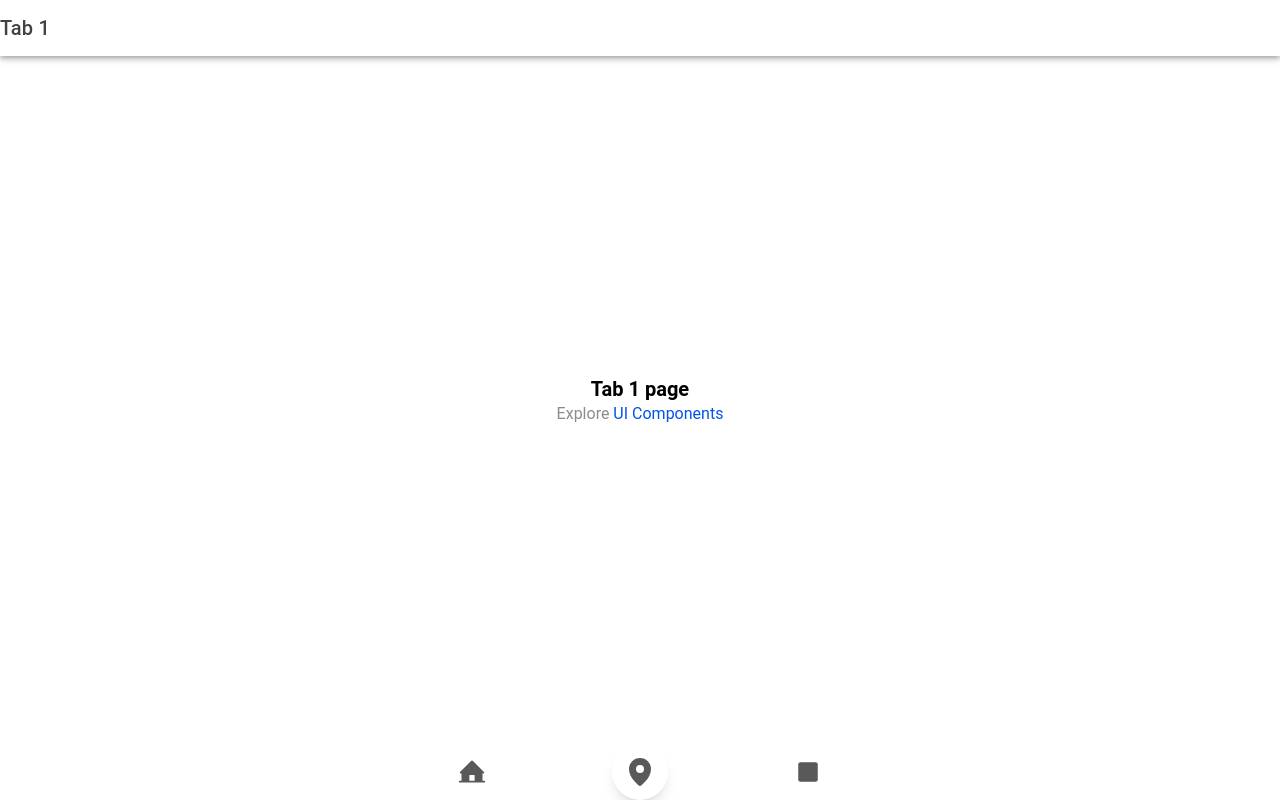
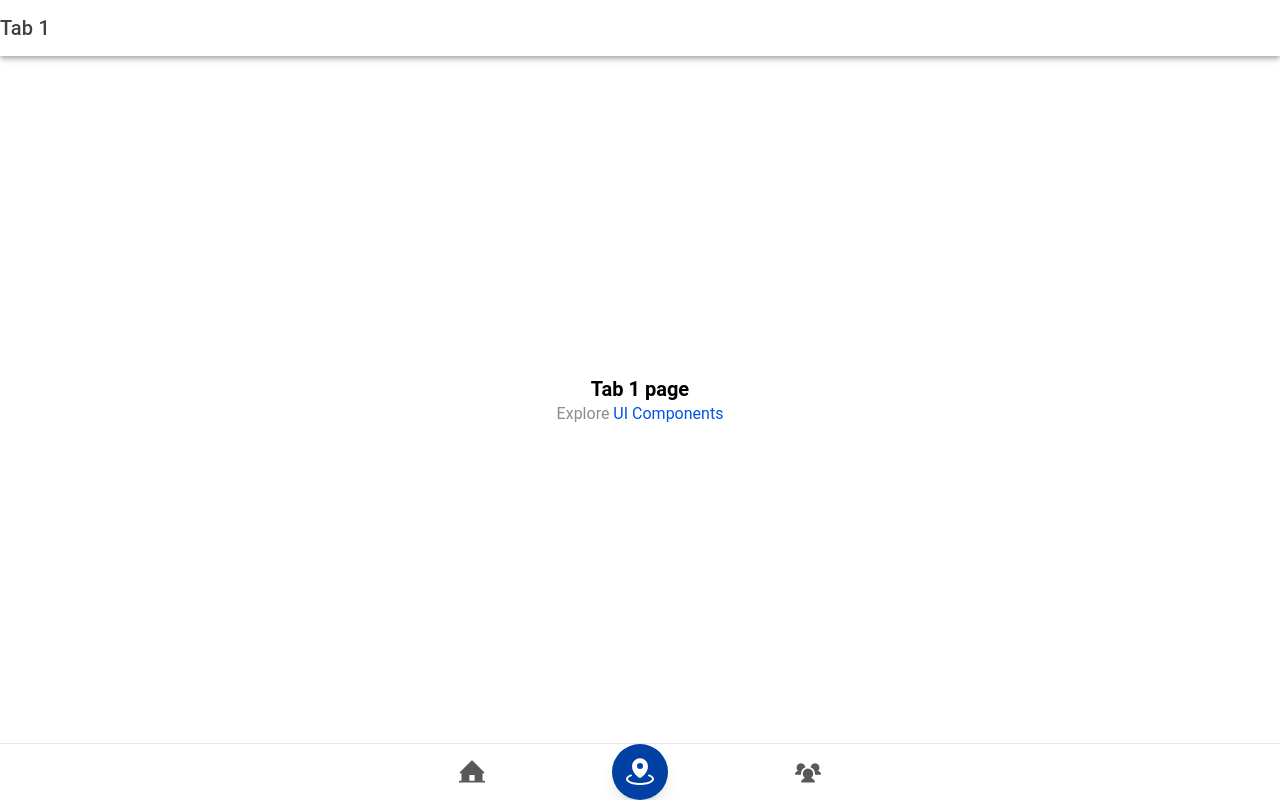
Before and after one commit to Goyto-xyz/goyto-app, a React (Vite) app: page /home in a window 1280 px wide. Built offline with nearby package versions, Linux system fonts and the light colour scheme.

Commit message:
fix: update bottom bar icon

```diff
--- a/src/App.tsx
+++ b/src/App.tsx
@@ -1,41 +1,38 @@
-import { Redirect, Route } from 'react-router-dom';
+import { Redirect, Route } from 'react-router-dom'
 import {
   IonApp,
-  IonIcon,
-  IonLabel,
   IonRouterOutlet,
   IonTabBar,
   IonTabButton,
   IonTabs,
-  setupIonicReact
-} from '@ionic/react';
-import { IonReactRouter } from '@ionic/react-router';
-import { ellipse, square } from 'ionicons/icons';
-import { HouseLine, MapPin } from '@phosphor-icons/react';
+  setupIonicReact,
+} from '@ionic/react'
+import { IonReactRouter } from '@ionic/react-router'
+import { HouseLine, MapPinArea, UsersThree } from '@phosphor-icons/react'
 
-import Tab1 from './pages/Tab1';
-import Tab2 from './pages/Tab2';
-import Tab3 from './pages/Tab3';
+import Tab1 from './pages/Tab1'
+import Tab2 from './pages/Tab2'
+import Tab3 from './pages/Tab3'
 
-import '@ionic/react/css/core.css';
+import '@ionic/react/css/core.css'
 
 /* Basic CSS for apps built with Ionic */
-import '@ionic/react/css/normalize.css';
-import '@ionic/react/css/structure.css';
-import '@ionic/react/css/typography.css';
+import '@ionic/react/css/normalize.css'
+import '@ionic/react/css/structure.css'
+import '@ionic/react/css/typography.css'
 
 /* Optional CSS utils that can be commented out */
-import '@ionic/react/css/padding.css';
-import '@ionic/react/css/float-elements.css';
-import '@ionic/react/css/text-alignment.css';
-import '@ionic/react/css/text-transformation.css';
-import '@ionic/react/css/flex-utils.css';
-import '@ionic/react/css/display.css';
+import '@ionic/react/css/padding.css'
+import '@ionic/react/css/float-elements.css'
+import '@ionic/react/css/text-alignment.css'
+import '@ionic/react/css/text-transformation.css'
+import '@ionic/react/css/flex-utils.css'
+import '@ionic/react/css/display.css'
 
-import './theme/tailwind.css';
-import './theme/variables.css';
+import './theme/tailwind.css'
+import './theme/variables.css'
 
-setupIonicReact();
+setupIonicReact()
 
 const App: React.FC = () => (
   <IonApp>
@@ -55,22 +52,23 @@ const App: React.FC = () => (
             <Redirect to="/home" />
           </Route>
         </IonRouterOutlet>
-        <IonTabBar slot="bottom">
+
+        <IonTabBar slot="bottom" className="border-t border-gray-200">
           <IonTabButton tab="tab1" href="/">
             <HouseLine weight="fill" size={28} />
           </IonTabButton>
           <IonTabButton tab="tab2" href="/tab2">
-            <div className="w-14 h-14 rounded-full bg-primary flex items-center justify-center shadow-lg">
-              <MapPin size={32} weight="fill" />
+            <div className="w-14 h-14 rounded-full bg-[#0141A3] flex items-center justify-center shadow-lg">
+              <MapPinArea size={32} weight="fill" color="#fff" />
             </div>
           </IonTabButton>
           <IonTabButton tab="tab3" href="/tab3">
-            <IonIcon aria-hidden="true" icon={square} />
+            <UsersThree weight="fill" size={28} />
           </IonTabButton>
         </IonTabBar>
       </IonTabs>
     </IonReactRouter>
   </IonApp>
-);
+)
 
-export default App;
+export default App
```
Also changed, not shown: 1 other file (tests, documents, lock files or other folders).
